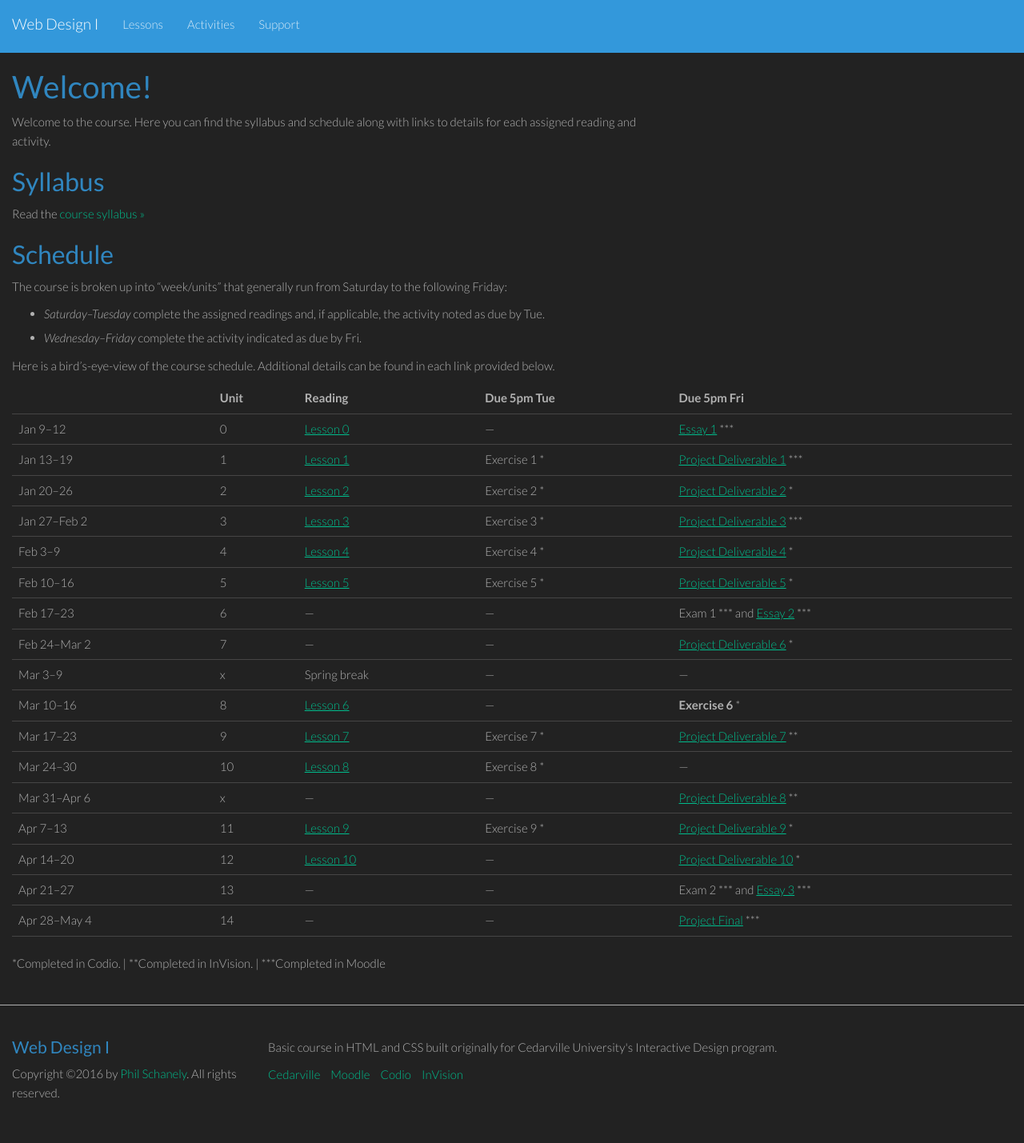
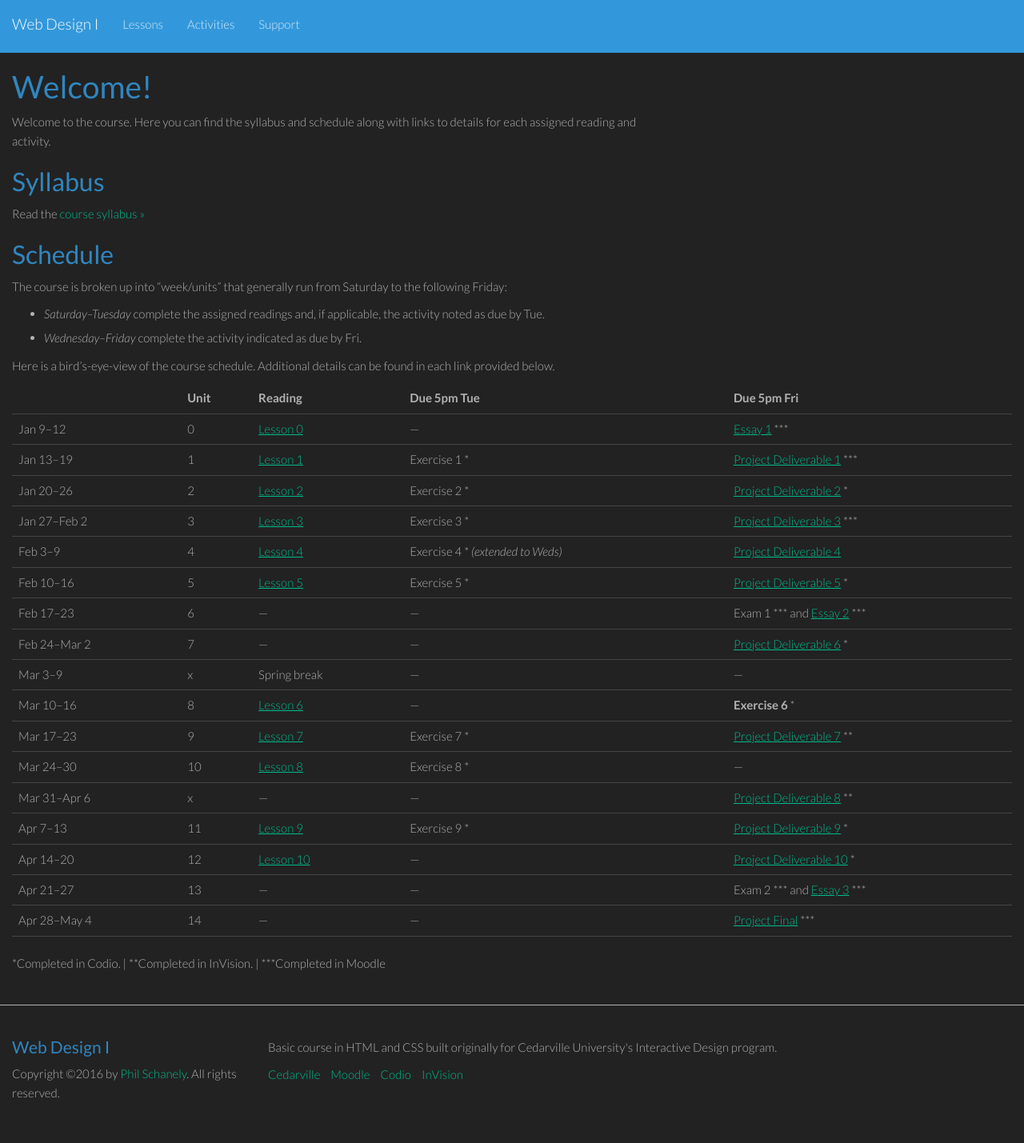
Before and after one commit to philschanely/course-web1, a Jekyll site: the page built from index.md, in a window 1280 px wide. Shown: the whole page at 80% size. Built offline with Jekyll 4.4.1, drawn with Linux system fonts in a browser that asks for light colours.

Commit message:
Small schedule update

```diff
--- a/index.md
+++ b/index.md
@@ -23,7 +23,7 @@ Here is a bird's-eye-view of the course schedule. Additional details can be foun
 | Jan 13--19    | 1    | [Lesson 1][l1]     | Exercise 1 *    | [Project Deliverable 1][pd1] \*\*\*                      |
 | Jan 20--26    | 2    | [Lesson 2][l2]     | Exercise 2 *    | [Project Deliverable 2][pd2] *                           |
 | Jan 27--Feb 2 | 3    | [Lesson 3][l3]     | Exercise 3 *    | [Project Deliverable 3][pd3] \*\*\*                      |
-| Feb 3--9      | 4    | [Lesson 4][l4]     | Exercise 4 *    | [Project Deliverable 4][pd4] *                           |
+| Feb 3--9      | 4    | [Lesson 4][l4]     | Exercise 4 * *(extended to Weds)* | [Project Deliverable 4][pd4]           |
 | Feb 10--16    | 5    | [Lesson 5][l5]     | Exercise 5 *    | [Project Deliverable 5][pd5] *                           |
 | Feb 17--23    | 6    | ---                | ---             | Exam 1 \*\*\* and [Essay 2][es2] \*\*\*                  |
 | Feb 24--Mar 2 | 7    | ---                | ---             | [Project Deliverable 6][pd6] *                           |
```
Also changed, not shown: 1 other file.
